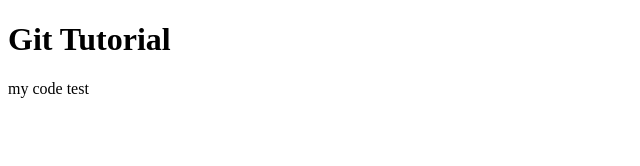
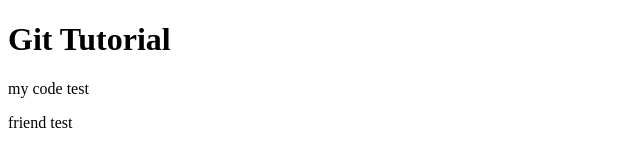
Before and after one commit to SitaCicirko/Git-Tutorial, a plain HTML site: page index.html in a window 1280 px wide. Shown: the full height of the page, 0-640 px from the left. Drawn offline with Linux system fonts and the light colour scheme.

Commit message:
friends changes
 changes to be committed:

```diff
--- a/index.html
+++ b/index.html
@@ -8,5 +8,6 @@
   <body>
     <h1>Git Tutorial</h1>
     <p>my code test</p>
+    <p>friend test</p>
   </body>
 </html>
```
